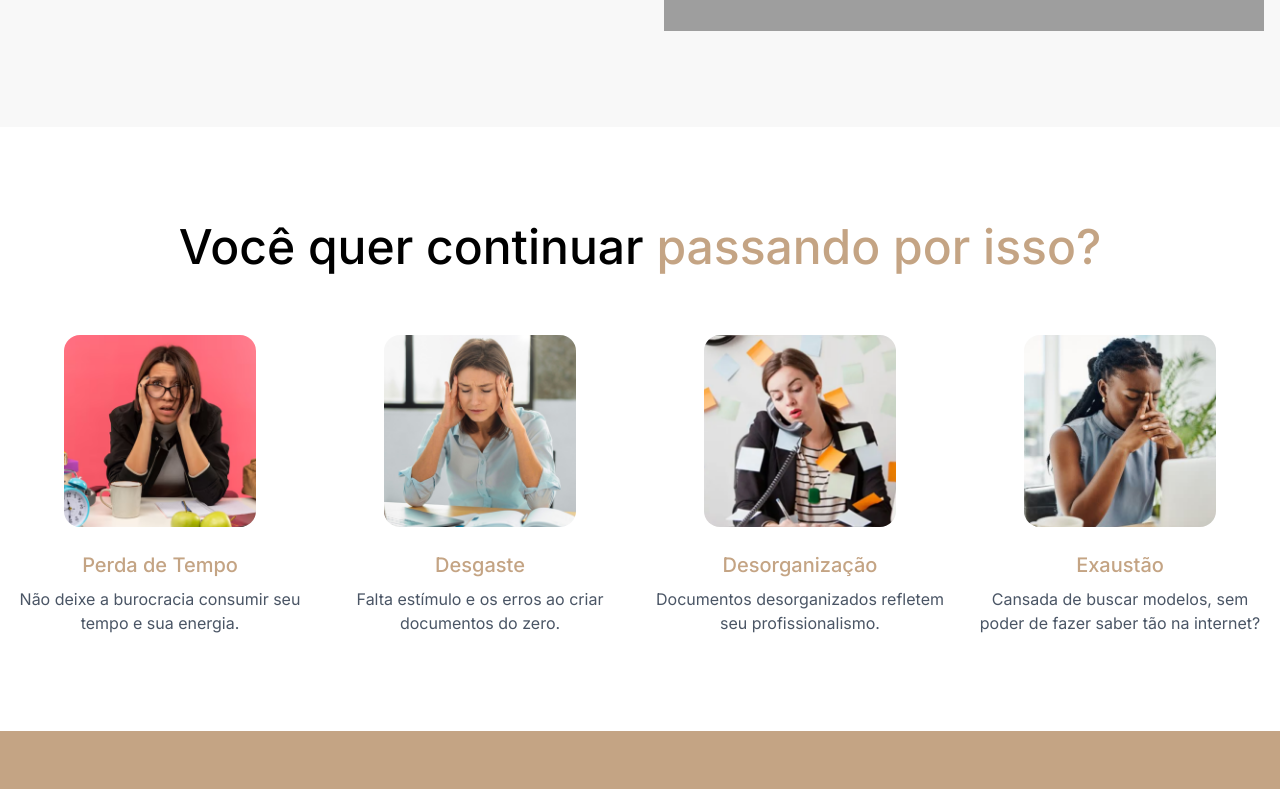
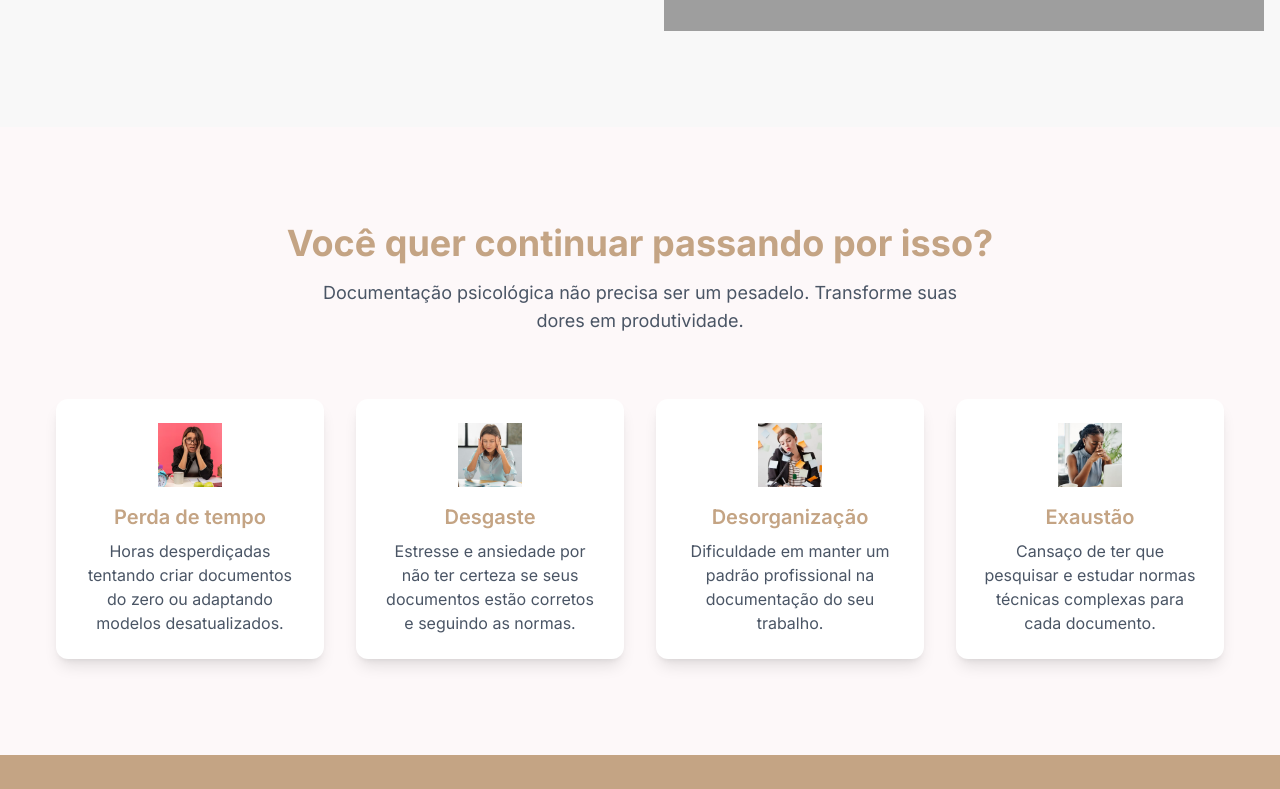
Before and after one commit to sejapluma/plumadocs, a Next.js app: page / in a window 1280 px wide. Shown: the part 1669-2458 px from the top of the page. Built offline with nearby package versions, Linux system fonts and the light colour scheme; grey boxes are pictures that could not be loaded.

Commit message:
feat: desativa animações em dispositivos móveis para melhorar performance

```diff
--- a/src/components/Dores.tsx
+++ b/src/components/Dores.tsx
@@ -1,72 +1,83 @@
 'use client';
 
 import { motion } from 'framer-motion';
-import Image from 'next/image';
+import { useIsMobile } from '@/hooks/useIsMobile';
 
 const cards = [
   {
-    title: 'Perda de Tempo',
-    description: 'Não deixe a burocracia consumir seu tempo e sua energia.',
+    title: 'Perda de tempo',
+    description: 'Horas desperdiçadas tentando criar documentos do zero ou adaptando modelos desatualizados.',
     image: '/perda-tempo.png'
   },
   {
     title: 'Desgaste',
-    description: 'Falta estímulo e os erros ao criar documentos do zero.',
+    description: 'Estresse e ansiedade por não ter certeza se seus documentos estão corretos e seguindo as normas.',
     image: '/desgaste.png'
   },
   {
     title: 'Desorganização',
-    description: 'Documentos desorganizados refletem seu profissionalismo.',
+    description: 'Dificuldade em manter um padrão profissional na documentação do seu trabalho.',
     image: '/desorganizacao.png'
   },
   {
     title: 'Exaustão',
-    description: 'Cansada de buscar modelos, sem poder de fazer saber tão na internet?',
+    description: 'Cansaço de ter que pesquisar e estudar normas técnicas complexas para cada documento.',
     image: '/exaustao.png'
   }
 ];
 
 export default function Dores() {
+  const isMobile = useIsMobile();
+
+  // Configurações de animação condicionais
+  const titleAnimation = !isMobile ? {
+    initial: { opacity: 0, y: 20 },
+    whileInView: { opacity: 1, y: 0 },
+    viewport: { once: true },
+    transition: { duration: 0.5 }
+  } : {};
+
+  const cardAnimation = !isMobile ? {
+    initial: { opacity: 0, y: 20 },
+    whileInView: { opacity: 1, y: 0 },
+    viewport: { once: true },
+    transition: { duration: 0.5 }
+  } : {};
+
   return (
-    <section className="w-full py-24 bg-white">
-      <div className="max-w-[1400px] mx-auto px-4">
-        {/* Título */}
+    <section className="w-full py-24 bg-[#FDF8F9]">
+      <div className="max-w-[1200px] mx-auto px-4">
         <motion.div
-          initial={{ opacity: 0, y: 20 }}
-          whileInView={{ opacity: 1, y: 0 }}
-          transition={{ duration: 0.8 }}
-          viewport={{ once: true }}
+          {...titleAnimation}
           className="text-center mb-16"
         >
-          <h2 className="text-4xl md:text-5xl font-medium mb-6">
-            <span className="text-black">Você quer continuar </span>
-            <span className="text-[#C4A484]">passando por isso?</span>
+          <h2 className="text-4xl font-bold text-[#C4A484] mb-4">
+            Você quer continuar passando por isso?
           </h2>
+          <p className="text-lg text-gray-600 max-w-2xl mx-auto">
+            Documentação psicológica não precisa ser um pesadelo.
+            Transforme suas dores em produtividade.
+          </p>
         </motion.div>
 
-        {/* Cards */}
         <div className="grid grid-cols-1 md:grid-cols-2 lg:grid-cols-4 gap-8">
           {cards.map((card, index) => (
             <motion.div
-              key={card.title}
-              initial={{ opacity: 0, y: 20 }}
-              whileInView={{ opacity: 1, y: 0 }}
-              transition={{ duration: 0.5, delay: index * 0.1 }}
-              viewport={{ once: true }}
-              className="flex flex-col items-center text-center group"
+              key={index}
+              {...cardAnimation}
+              className="bg-white rounded-xl p-6 shadow-lg hover:shadow-xl transition-shadow"
             >
-              <div className="relative w-48 h-48 mb-6 rounded-2xl overflow-hidden transition-transform duration-300 group-hover:scale-105">
-                <Image
+              <div className="w-16 h-16 mx-auto mb-4">
+                <img
                   src={card.image}
                   alt={card.title}
-                  fill
-                  className="object-cover"
+                  className="w-full h-full object-contain"
                 />
               </div>
-              <h3 className="text-[#C4A484] text-xl font-medium mb-2">
+              <h3 className="text-xl font-semibold text-[#C4A484] mb-2 text-center">
                 {card.title}
               </h3>
-              <p className="text-gray-600">
+              <p className="text-gray-600 text-center">
                 {card.description}
               </p>
             </motion.div>
--- a/src/components/Preco.tsx
+++ b/src/components/Preco.tsx
@@ -4,6 +4,7 @@ import { motion } from 'framer-motion';
 import { DocumentTextIcon, RocketLaunchIcon, GiftIcon } from '@heroicons/react/24/outline';
 import { trackEvent } from '@/services/analytics';
 import { useEffect } from 'react';
+import { useIsMobile } from '@/hooks/useIsMobile';
 
 const beneficios = [
   {
@@ -21,6 +22,8 @@ const beneficios = [
 ];
 
 export default function Preco() {
+  const isMobile = useIsMobile();
+
   useEffect(() => {
     trackEvent.viewContent();
   }, []);
@@ -30,14 +33,31 @@ export default function Preco() {
     trackEvent.conversion('https://payment.ticto.app/O17F77F98');
   };
 
+  // Configurações de animação condicionais
+  const containerAnimation = !isMobile ? {
+    initial: { opacity: 0, y: 20 },
+    whileInView: { opacity: 1, y: 0 },
+    viewport: { once: true },
+    transition: { duration: 0.5 }
+  } : {};
+
+  const itemAnimation = !isMobile ? {
+    initial: { opacity: 0, x: -20 },
+    whileInView: { opacity: 1, x: 0 },
+    viewport: { once: true },
+    transition: { duration: 0.5 }
+  } : {};
+
+  const buttonAnimation = !isMobile ? {
+    whileHover: { scale: 1.05 },
+    whileTap: { scale: 0.95 }
+  } : {};
+
   return (
     <section className="w-full py-24 bg-[#FDF8F9]">
       <div className="container mx-auto px-4">
         <motion.div
-          initial={{ opacity: 0, y: 20 }}
-          whileInView={{ opacity: 1, y: 0 }}
-          viewport={{ once: true }}
-          transition={{ duration: 0.5 }}
+          {...containerAnimation}
           className="text-center mb-16"
         >
           <h2 className="text-4xl font-bold text-[#C4A484] mb-4">Invista no seu profissionalismo</h2>
@@ -55,13 +75,10 @@ export default function Preco() {
                   {beneficios.map((beneficio, index) => (
                     <motion.li
                       key={index}
-                      initial={{ opacity: 0, x: -20 }}
-                      whileInView={{ opacity: 1, x: 0 }}
-                      viewport={{ once: true }}
-                      transition={{ duration: 0.5, delay: index * 0.1 }}
+                      {...itemAnimation}
                       className="flex items-start gap-3"
                     >
-                      <DocumentTextIcon className="w-6 h-6 text-[#C4A484] flex-shrink-0 mt-1" />
+                      <beneficio.icon className="w-6 h-6 text-[#C4A484] flex-shrink-0 mt-1" />
                       <span className="text-gray-600">{beneficio.text}</span>
                     </motion.li>
                   ))}
@@ -77,8 +94,7 @@ export default function Preco() {
                   href="https://payment.ticto.app/O17F77F98"
                   onClick={handlePurchase}
                   className="inline-block bg-[#C4A484] text-white px-8 py-4 rounded-lg font-semibold hover:bg-[#B39373] transition-colors"
-                  whileHover={{ scale: 1.05 }}
-                  whileTap={{ scale: 0.95 }}
+                  {...buttonAnimation}
                 >
                   Comprar agora
                 </motion.a>
--- /dev/null
+++ b/src/hooks/useIsMobile.ts
@@ -0,0 +1,20 @@
+import { useState, useEffect } from 'react';
+
+export function useIsMobile() {
+  const [isMobile, setIsMobile] = useState(true); // Começa como true para SSR
+
+  useEffect(() => {
+    const checkIsMobile = () => {
+      setIsMobile(window.innerWidth < 768);
+    };
+
+    checkIsMobile();
+    window.addEventListener('resize', checkIsMobile);
+
+    return () => {
+      window.removeEventListener('resize', checkIsMobile);
+    };
+  }, []);
+
+  return isMobile;
+}
```
